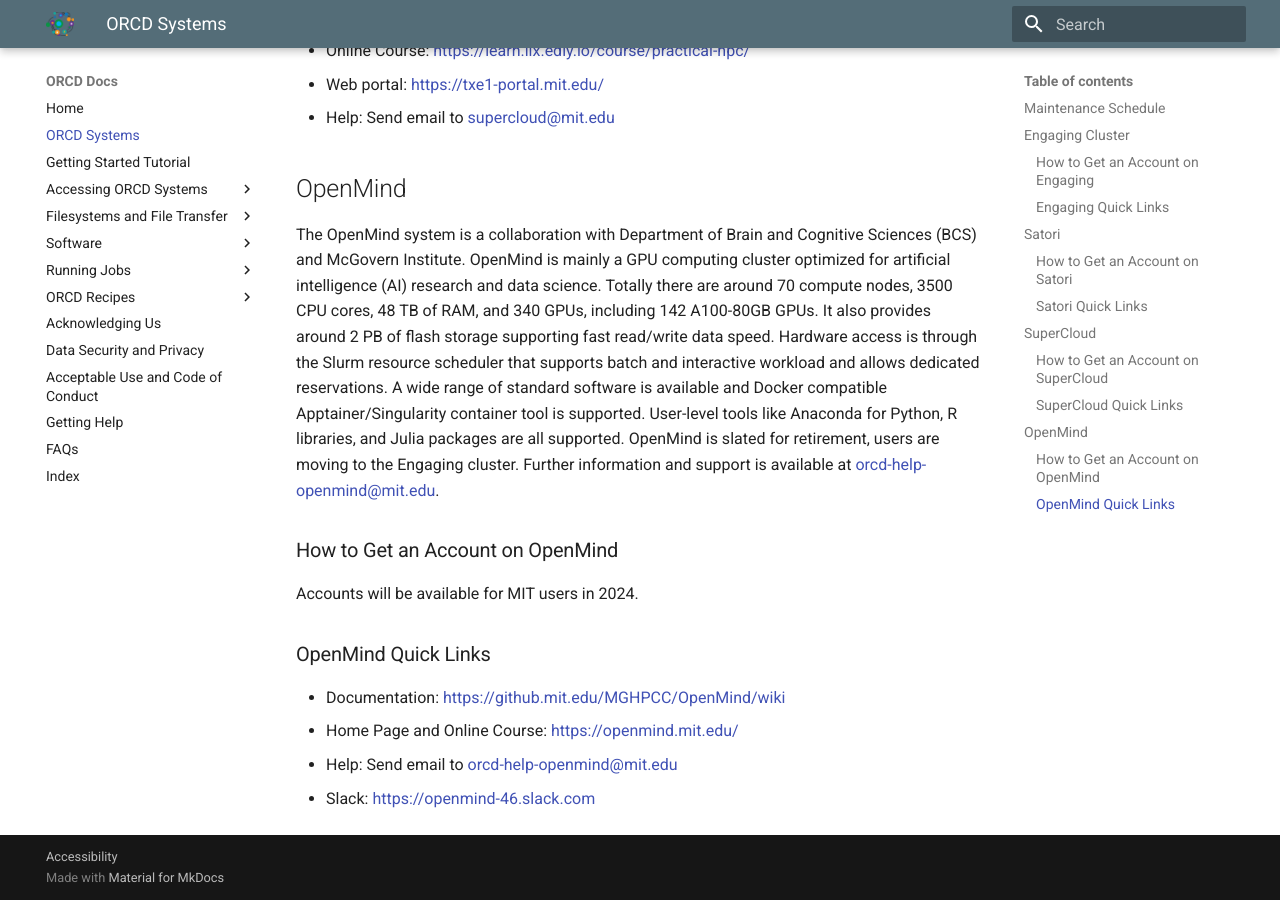
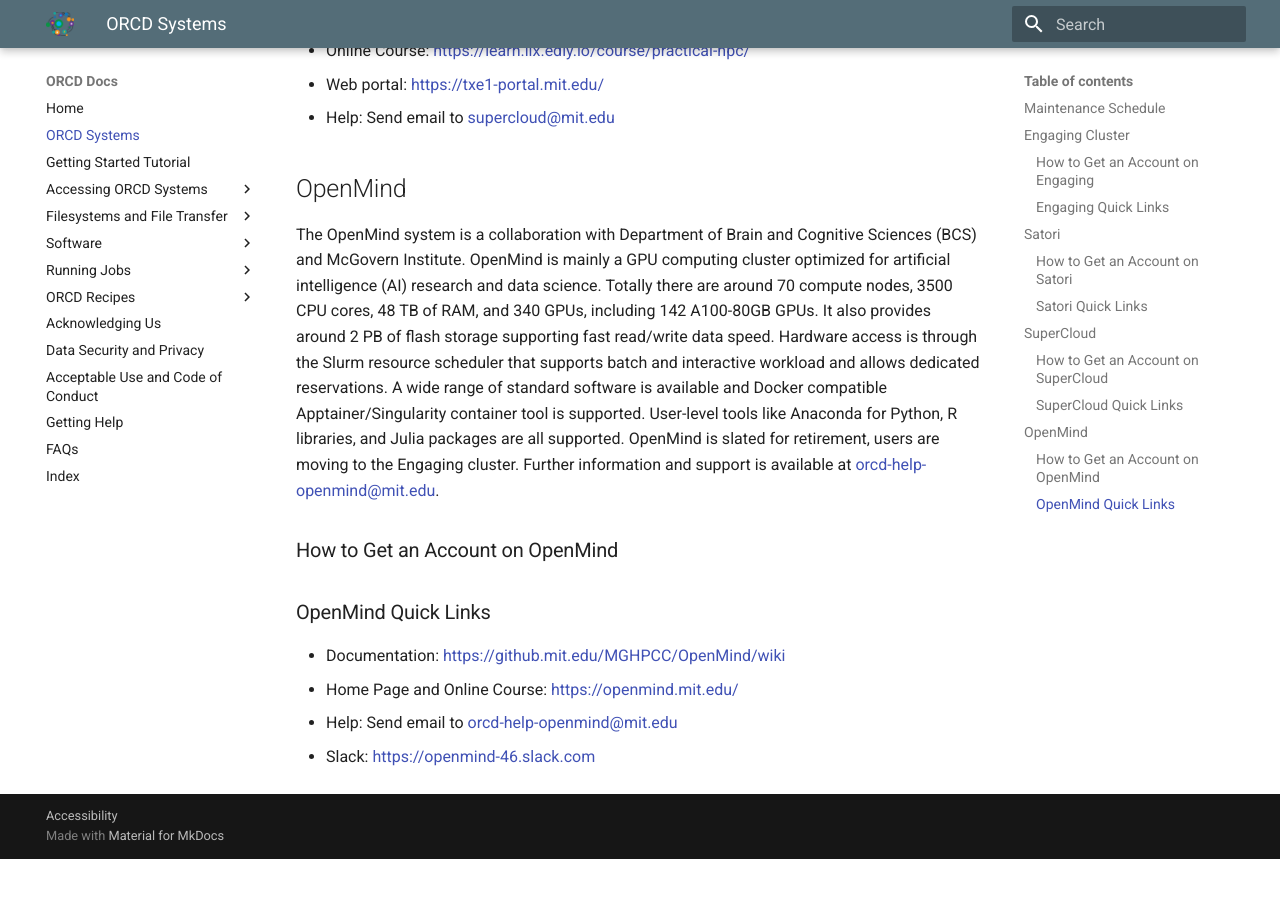
Before and after one commit to mit-orcd/orcd-docs-edit, an MkDocs documentation site: the page built from docs/orcd-systems.md, in a window 1280 px wide and 900 px high, scrolled down 2545 px. Built offline with MkDocs 1.6.1 and Material for MkDocs 9.7.7, drawn with Linux system fonts in a browser that asks for light colours; after the commit the page ends 3404 px from its top, so only the background shows below that.

Commit message:
Update docs/orcd-systems.md
Co-authored-by: Lauren Milechin <13963460+lmilechin@users.noreply.github.com>

```diff
--- a/docs/orcd-systems.md
+++ b/docs/orcd-systems.md
@@ -89,7 +89,6 @@
 The OpenMind system is a collaboration with Department of Brain and Cognitive Sciences (BCS) and McGovern Institute. OpenMind is mainly a GPU computing cluster optimized for artificial intelligence (AI) research and data science. Totally there are around 70 compute nodes, 3500 CPU cores, 48 TB of RAM, and 340 GPUs, including 142 A100-80GB GPUs. It also provides around 2 PB of flash storage supporting fast read/write data speed. Hardware access is through the Slurm resource scheduler that supports batch and interactive workload and allows dedicated reservations. A wide range of standard software is available and Docker compatible Apptainer/Singularity container tool is supported. User-level tools like Anaconda for Python, R libraries, and Julia packages are all supported. OpenMind is slated for retirement, users are moving to the Engaging cluster.  Further information and support is available at <orcd-help-openmind@mit.edu>.
 
 ### How to Get an Account on OpenMind
-Accounts will be available for MIT users in 2024.
 
 ### OpenMind Quick Links
 
```
